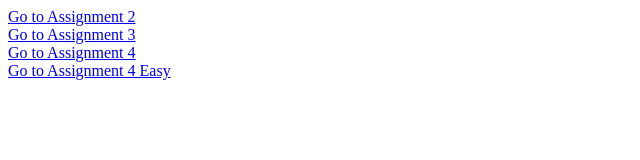
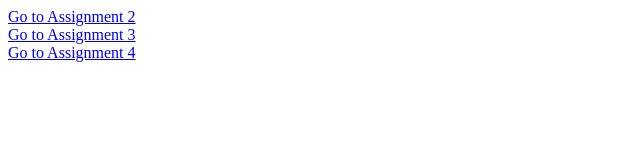
Before and after one commit to GavrielKahn/week5-test, a plain HTML site: page index.html in a window 1280 px wide. Shown: the whole page, without its empty margins (0-640 px from the left). Drawn offline with Linux system fonts and the light colour scheme.

Commit message:
Fixed the link in the top index

```diff
--- a/index.html
+++ b/index.html
@@ -13,8 +13,5 @@
 	<div class="url">
 		<a href="StackAssn4/index.html">Go to Assignment 4</a>
 	</div>
-	<div class="url">
-		<a href="StackAssnEasy4/index.html">Go to Assignment 4 Easy </a>
-	</div>
 </body>
 </html>
```
